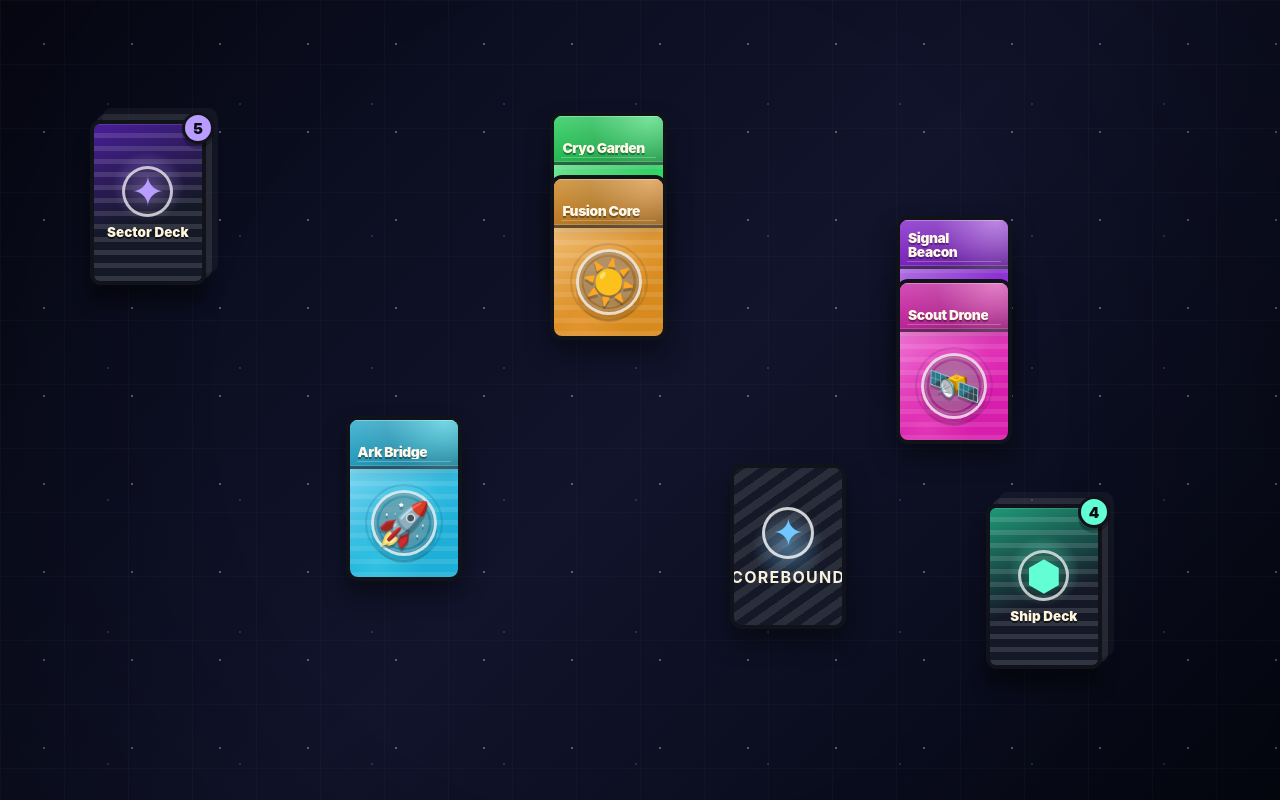
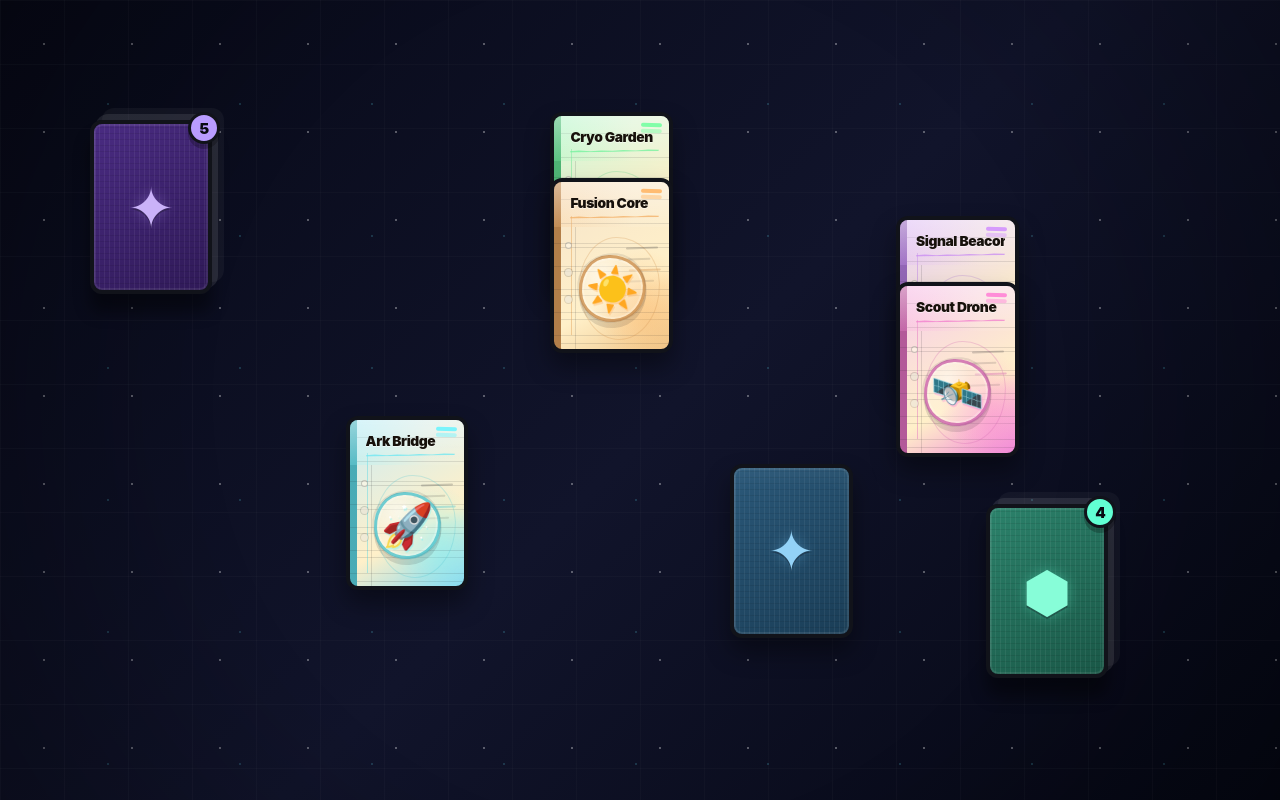
Before and after one commit to demirhere/corebound, a React (Vite) app: page / in a window 1280 px wide. Built offline with nearby package versions, Linux system fonts and the light colour scheme.

Commit message:
Redesign card visuals and refine drop interaction

```diff
--- a/src/App.css
+++ b/src/App.css
@@ -1,5 +1,5 @@
 .app {
-  --card-width: clamp(82px, 9.1vw, 126px);
+  --card-width: clamp(88px, 9.6vw, 136px);
   --card-height: calc(var(--card-width) * 1.42);
 
   width: 100vw;
@@ -88,13 +88,6 @@
     filter 160ms ease,
     transform 160ms ease;
 
-  &:hover {
-    transform: translateY(-5px) rotate(-1deg);
-    filter:
-      drop-shadow(0 20px 16px rgba(0, 0, 0, 0.48))
-      drop-shadow(0 0 12px color-mix(in srgb, var(--card-accent) 52%, transparent));
-  }
-
   &:focus-visible {
     outline: 3px solid var(--card-accent);
     outline-offset: 4px;
@@ -111,6 +104,14 @@
   &.is-face-down .card-inner {
     transform: rotateY(180deg);
   }
+}
+
+.card-shell:hover,
+.card-shell:hover ~ .card-shell {
+  transform: translateY(-5px) rotate(-1deg);
+  filter:
+    drop-shadow(0 20px 16px rgba(0, 0, 0, 0.48))
+    drop-shadow(0 0 12px color-mix(in srgb, var(--card-accent) 52%, transparent));
 }
 
 .card-inner {
@@ -132,87 +133,138 @@
   border-radius: 12px;
   backface-visibility: hidden;
   background:
-    radial-gradient(circle at 56% 58%, color-mix(in srgb, var(--card-accent) 38%, transparent), transparent 31%),
-    repeating-linear-gradient(
-      0deg,
-      rgba(255, 255, 255, 0.1) 0 5px,
-      transparent 5px 13px
-    ),
-    linear-gradient(160deg, hsl(var(--card-hue) 92% 69%), hsl(var(--card-hue) 76% 48%) 72%);
+    linear-gradient(90deg, color-mix(in srgb, var(--card-accent) 68%, #11131a) 0 7px, transparent 7px),
+    radial-gradient(circle at 76% 70%, color-mix(in srgb, var(--card-accent) 32%, transparent), transparent 34%),
+    repeating-linear-gradient(180deg, transparent 0 17px, rgba(17, 19, 26, 0.12) 17px 18px, transparent 18px 24px),
+    linear-gradient(150deg, hsl(var(--card-hue) 70% 88%), #fff0c9 64%, hsl(var(--card-hue) 78% 74%));
   color: #11131a;
+}
+
+.card-front::before {
+  content: '';
+  position: absolute;
+  top: 20%;
+  bottom: 8%;
+  left: 17px;
+  z-index: 0;
+  border-left: 1px solid color-mix(in srgb, var(--card-accent) 55%, rgba(17, 19, 26, 0.18));
+  opacity: 0.72;
+}
+
+.card-front::after {
+  content: '';
+  position: absolute;
+  top: 36%;
+  left: 11px;
+  z-index: 0;
+  width: 5px;
+  height: 5px;
+  border: 1px solid rgba(17, 19, 26, 0.22);
+  border-radius: 999px;
+  background: rgba(255, 248, 232, 0.62);
+  box-shadow:
+    0 27px 0 rgba(255, 248, 232, 0.62),
+    0 27px 0 1px rgba(17, 19, 26, 0.16),
+    0 54px 0 rgba(255, 248, 232, 0.62),
+    0 54px 0 1px rgba(17, 19, 26, 0.13);
 }
 
 .card-header {
   position: relative;
+  z-index: 1;
   display: flex;
-  align-items: flex-end;
-  min-height: 31%;
-  padding: 9px 8px 7px;
-  border-bottom: clamp(2px, 0.25vw, 4px) solid rgba(17, 19, 26, 0.58);
-  color: #fff8e8;
+  align-items: center;
+  min-height: 27%;
+  padding: 9px 10px 10px 16px;
+  color: #17110b;
   background:
-    linear-gradient(180deg, rgba(255, 255, 255, 0.25), rgba(255, 255, 255, 0.06)),
-    radial-gradient(circle at 88% 0%, color-mix(in srgb, var(--card-accent) 62%, transparent), transparent 56%),
-    linear-gradient(135deg, hsl(var(--card-hue) 82% 43%), hsl(var(--card-hue) 73% 31%));
-  box-shadow:
-    inset 0 1px 0 rgba(255, 255, 255, 0.3),
-    inset 0 -1px 0 rgba(255, 255, 255, 0.16),
-    0 5px 12px rgba(17, 19, 26, 0.14);
+    linear-gradient(180deg, rgba(255, 255, 255, 0.42), rgba(255, 255, 255, 0.05)),
+    linear-gradient(90deg, color-mix(in srgb, var(--card-accent) 18%, transparent), transparent 68%);
   font-size: clamp(12px, 1.08vw, 16px);
   font-weight: 950;
   letter-spacing: -0.03em;
-  line-height: 1.02;
-  text-shadow: 0 2px 0 rgba(0, 0, 0, 0.35);
+  line-height: 1;
+  text-shadow: 0 1px 0 rgba(255, 255, 255, 0.5);
+
+  &::before {
+    content: '';
+    position: absolute;
+    top: 7px;
+    right: 8px;
+    width: 18%;
+    height: 4px;
+    border-radius: 999px;
+    background: color-mix(in srgb, var(--card-accent) 86%, #fff8e8);
+    box-shadow: 0 6px 0 color-mix(in srgb, var(--card-accent) 42%, transparent);
+    transform: rotate(2deg);
+  }
 
   &::after {
     content: '';
     position: absolute;
-    right: 7px;
-    bottom: 4px;
-    left: 7px;
-    height: 1px;
+    right: 10px;
+    bottom: 8px;
+    left: 16px;
+    height: 5px;
     border-radius: 999px;
-    background: rgba(255, 255, 255, 0.26);
+    background: color-mix(in srgb, var(--card-accent) 76%, rgba(17, 19, 26, 0.18));
+    clip-path: polygon(0 49%, 10% 39%, 23% 55%, 35% 44%, 48% 53%, 60% 42%, 74% 56%, 88% 43%, 100% 52%, 100% 75%, 0 73%);
+    opacity: 0.86;
+    transform: rotate(-1deg);
   }
 
   .card-title {
     position: relative;
     z-index: 1;
-    display: -webkit-box;
+    display: block;
     min-width: 0;
+    max-width: 100%;
     overflow: hidden;
-    -webkit-box-orient: vertical;
-    -webkit-line-clamp: 2;
-    overflow-wrap: break-word;
-    text-overflow: ellipsis;
-    text-wrap: balance;
+    padding-right: 10px;
+    text-overflow: clip;
+    white-space: nowrap;
   }
 }
 
 .card-art {
   position: relative;
+  z-index: 1;
   display: grid;
   flex: 1;
   place-items: center;
   background:
-    radial-gradient(circle, rgba(255, 255, 255, 0.32) 0 32%, transparent 33%),
-    radial-gradient(circle at 24% 86%, color-mix(in srgb, var(--card-accent) 28%, transparent), transparent 38%),
-    linear-gradient(135deg, rgba(255, 255, 255, 0.22), transparent 48%);
+    linear-gradient(90deg, transparent 0 21px, rgba(17, 19, 26, 0.13) 21px 22px, transparent 22px),
+    repeating-linear-gradient(180deg, transparent 0 16px, rgba(17, 19, 26, 0.11) 16px 17px, transparent 17px 23px),
+    radial-gradient(circle at 79% 75%, color-mix(in srgb, var(--card-accent) 24%, transparent), transparent 40%);
 
   &::before,
   &::after {
     content: '';
     position: absolute;
-    width: 50%;
-    height: 50%;
-    border: 2px solid rgba(255, 255, 255, 0.22);
-    border-radius: 999px;
+    pointer-events: none;
+  }
+
+  &::before {
+    inset: 10px 9px 9px 25px;
+    border: 1px solid color-mix(in srgb, var(--card-accent) 42%, rgba(17, 19, 26, 0.18));
+    border-radius: 47% 53% 51% 49% / 48% 46% 54% 52%;
+    opacity: 0.52;
+    transform: rotate(-1deg);
   }
 
   &::after {
-    width: 68%;
-    height: 68%;
-    border-color: rgba(17, 19, 26, 0.12);
+    top: 16%;
+    right: 11px;
+    width: 28%;
+    height: 2px;
+    border-radius: 999px;
+    background: rgba(17, 19, 26, 0.26);
+    box-shadow:
+      -8px 11px 0 rgba(17, 19, 26, 0.18),
+      2px 22px 0 color-mix(in srgb, var(--card-accent) 42%, rgba(17, 19, 26, 0.18)),
+      -5px 33px 0 rgba(17, 19, 26, 0.14);
+    opacity: 0.72;
+    transform: rotate(-2deg);
   }
 }
 
@@ -220,19 +272,32 @@
   position: relative;
   z-index: 1;
   display: grid;
-  width: 61%;
+  width: 58%;
   aspect-ratio: 1;
   place-items: center;
-  border: clamp(2px, 0.25vw, 4px) solid rgba(255, 255, 255, 0.76);
-  border-radius: 50%;
-  color: color-mix(in srgb, var(--card-accent) 72%, #fffaf1);
-  background: rgba(20, 22, 31, 0.28);
+  border: clamp(2px, 0.25vw, 4px) solid color-mix(in srgb, var(--card-accent) 64%, rgba(17, 19, 26, 0.48));
+  border-radius: 45% 55% 50% 50% / 52% 48% 54% 46%;
+  color: #18130c;
+  background:
+    radial-gradient(circle at 34% 28%, rgba(255, 255, 255, 0.42), transparent 38%),
+    rgba(255, 248, 232, 0.28);
   box-shadow:
-    inset 0 0 0 2px rgba(255, 255, 255, 0.13),
-    0 7px 0 rgba(17, 19, 26, 0.14);
+    inset 0 0 0 2px rgba(255, 255, 255, 0.22),
+    0 6px 0 rgba(17, 19, 26, 0.12);
   font-size: clamp(30px, 3.35vw, 50px);
   line-height: 1;
-  text-shadow: 0 3px 0 rgba(0, 0, 0, 0.22);
+  text-shadow: 1px 2px 0 color-mix(in srgb, var(--card-accent) 36%, transparent);
+  transform: rotate(-2deg);
+
+  &::before {
+    content: '';
+    position: absolute;
+    inset: -8%;
+    border: 2px solid rgba(17, 19, 26, 0.2);
+    border-radius: 53% 47% 55% 45% / 47% 54% 46% 53%;
+    opacity: 0.46;
+    transform: rotate(7deg);
+  }
 }
 
 .card-back {
@@ -240,35 +305,30 @@
   justify-content: center;
   gap: 8px;
   transform: rotateY(180deg);
-  color: #f9f2dc;
+  color: #fff5dc;
   text-align: center;
   background:
-    repeating-linear-gradient(
-      -35deg,
-      rgba(255, 255, 255, 0.09) 0 8px,
-      transparent 8px 16px
-    ),
-    radial-gradient(circle at center, color-mix(in srgb, var(--card-accent) 42%, transparent), transparent 38%),
-    #151927;
-
-  strong {
-    font-size: clamp(13px, 1.25vw, 18px);
-    letter-spacing: 0.08em;
-    text-transform: uppercase;
-  }
+    repeating-linear-gradient(90deg, rgba(255, 255, 255, 0.055) 0 1px, transparent 1px 5px),
+    repeating-linear-gradient(0deg, rgba(0, 0, 0, 0.075) 0 1px, transparent 1px 6px),
+    linear-gradient(145deg, hsl(var(--card-hue) 48% 32%), hsl(var(--card-hue) 54% 22%));
+  box-shadow:
+    inset 0 0 0 2px rgba(255, 255, 255, 0.09),
+    inset 0 10px 18px rgba(255, 255, 255, 0.04);
 }
 
 .back-mark {
+  position: relative;
+  z-index: 1;
   display: grid;
-  width: 48%;
-  aspect-ratio: 1;
+  width: auto;
+  aspect-ratio: auto;
   place-items: center;
-  border: 3px solid rgba(255, 255, 255, 0.78);
-  border-radius: 50%;
-  color: var(--card-accent);
-  background: rgba(255, 255, 255, 0.06);
-  font-size: clamp(24px, 3vw, 42px);
+  color: color-mix(in srgb, var(--card-accent) 76%, #fff5dc);
+  font-size: clamp(36px, 4.4vw, 58px);
   line-height: 1;
+  text-shadow:
+    0 2px 0 rgba(17, 19, 26, 0.34),
+    0 0 14px color-mix(in srgb, var(--card-accent) 34%, transparent);
 }
 
 .deck-card {
@@ -279,23 +339,21 @@
   align-items: center;
   justify-content: center;
   gap: 8px;
+  isolation: isolate;
   width: var(--card-width);
   height: var(--card-height);
-  padding: 10px;
+  padding: 13px 10px 11px;
   border: clamp(3px, 0.35vw, 5px) solid #11131a;
-  border-radius: 10px;
+  border-radius: 12px;
   color: #fff8e8;
   background:
-    repeating-linear-gradient(
-      0deg,
-      rgba(255, 255, 255, 0.12) 0 5px,
-      transparent 5px 13px
-    ),
-    radial-gradient(circle at 50% 40%, color-mix(in srgb, var(--card-accent) 45%, transparent), transparent 33%),
-    linear-gradient(160deg, hsl(var(--card-hue) 67% 36%), #141827 58%);
+    repeating-linear-gradient(90deg, rgba(255, 255, 255, 0.06) 0 1px, transparent 1px 5px),
+    repeating-linear-gradient(0deg, rgba(0, 0, 0, 0.08) 0 1px, transparent 1px 6px),
+    linear-gradient(145deg, hsl(var(--card-hue) 50% 34%), hsl(var(--card-hue) 55% 22%));
   box-shadow:
     6px -6px 0 rgba(255, 255, 255, 0.09),
     12px -12px 0 rgba(255, 255, 255, 0.04),
+    inset 0 0 0 2px rgba(255, 255, 255, 0.08),
     0 18px 16px rgba(0, 0, 0, 0.42);
   cursor: grab;
   touch-action: none;
@@ -333,6 +391,7 @@
   position: absolute;
   top: -12px;
   right: -12px;
+  z-index: 2;
   display: grid;
   min-width: 32px;
   height: 32px;
@@ -347,33 +406,23 @@
 }
 
 .deck-icon {
+  position: relative;
+  z-index: 1;
   display: grid;
-  width: 58%;
-  aspect-ratio: 1;
+  width: auto;
+  aspect-ratio: auto;
   place-items: center;
-  border: 3px solid rgba(255, 255, 255, 0.72);
-  border-radius: 50%;
-  color: var(--card-accent);
-  background: rgba(0, 0, 0, 0.2);
-  font-size: clamp(28px, 3.2vw, 48px);
+  color: color-mix(in srgb, var(--card-accent) 76%, #fff8e8);
+  font-size: clamp(38px, 4.4vw, 58px);
   line-height: 1;
-}
-
-.deck-title {
-  max-width: 100%;
-  overflow: hidden;
-  color: #fff7dc;
-  font-size: clamp(12px, 1.05vw, 16px);
-  font-weight: 950;
-  line-height: 1.05;
-  text-overflow: ellipsis;
-  text-shadow: 0 2px 0 #11131a;
-  white-space: nowrap;
+  text-shadow:
+    0 2px 0 rgba(17, 19, 26, 0.34),
+    0 0 14px color-mix(in srgb, var(--card-accent) 34%, transparent);
 }
 
 @media (max-width: 760px) {
   .app {
-    --card-width: clamp(76px, 21vw, 92px);
+    --card-width: clamp(82px, 22vw, 100px);
   }
 
   .card-header {
--- a/src/App.tsx
+++ b/src/App.tsx
@@ -313,7 +313,7 @@ function App() {
     }
 
     const sourceCenter = getStackCenter(sourceStack, metrics)
-    const dropDistance = Math.max(metrics.cardWidth, metrics.cardHeight) * 0.9
+    const dropDistance = Math.max(metrics.cardWidth, metrics.cardHeight) * 0.55
     let nearestStackId: string | null = null
     let nearestDistance = Number.POSITIVE_INFINITY
 
--- a/src/components/BoardCard.tsx
+++ b/src/components/BoardCard.tsx
@@ -76,7 +76,6 @@ export function BoardCard({
 
         <article className="card-face card-back" aria-hidden="true">
           <span className="back-mark">✦</span>
-          <strong>Corebound</strong>
         </article>
       </div>
     </div>
--- a/src/components/DeckCard.tsx
+++ b/src/components/DeckCard.tsx
@@ -57,7 +57,6 @@ export function DeckCard({ deck, isActive, onPointerDown, onKeyDown }: DeckCardP
       <span className="deck-icon" aria-hidden="true">
         {deck.icon}
       </span>
-      <span className="deck-title">{deck.title}</span>
     </button>
   )
 }
```
